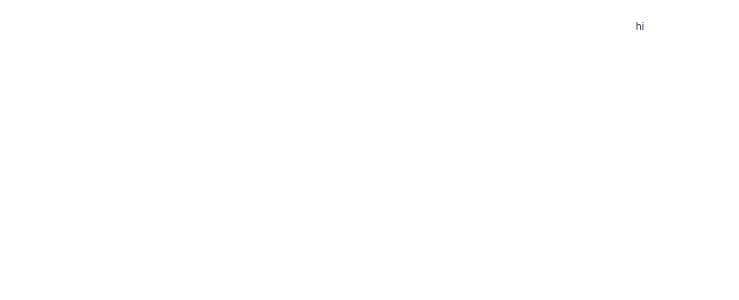
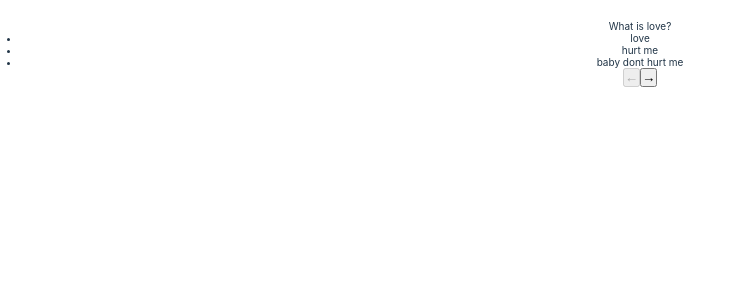
Before and after one commit to Cyfroni/Quiz-app, a React (Vite) app: page / in a window 1280 px wide. Shown: the top 300 px of the page, without its empty margins (0-739 px from the left). Built offline with nearby package versions, Linux system fonts and the light colour scheme.

Commit message:
firebase added

```diff
--- a/package.json
+++ b/package.json
@@ -9,6 +9,7 @@
     "preview": "vite preview"
   },
   "dependencies": {
+    "firebase": "^9.10.0",
     "react": "^18.2.0",
     "react-dom": "^18.2.0"
   },
--- a/src/App.jsx
+++ b/src/App.jsx
@@ -1,7 +1,49 @@
 import "./App.css";
 
+// import { getDatabase, set, ref, get, child } from "firebase/database";
+import { useState } from "react";
+
+const QUESTIONS = [
+  {
+    question: "What is love?",
+    answers: ["love", "hurt me", "baby dont hurt me"],
+    correct: [2],
+  },
+  {
+    question: "Is dollar expensive?",
+    answers: ["yes", "no", "very"],
+    correct: [0, 2],
+  },
+];
+
 function App() {
-  return <div className="App">hi</div>;
+  const [question, setQuestion] = useState(0);
+  const q = QUESTIONS[question];
+
+  return (
+    <div className="App">
+      <article>
+        <p>{q.question}</p>
+        <ul>
+          {q.answers.map((a) => (
+            <li key={a}>{a}</li>
+          ))}
+        </ul>
+      </article>
+      <button
+        onClick={() => setQuestion((q) => q - 1)}
+        disabled={question <= 0}
+      >
+        &larr;
+      </button>
+      <button
+        onClick={() => setQuestion((q) => q + 1)}
+        disabled={question >= QUESTIONS.length - 1}
+      >
+        &rarr;
+      </button>
+    </div>
+  );
 }
 
 export default App;
--- a/src/main.jsx
+++ b/src/main.jsx
@@ -1,10 +1,17 @@
-import React from 'react'
-import ReactDOM from 'react-dom/client'
-import App from './App'
-import './index.css'
+import React from "react";
+import ReactDOM from "react-dom/client";
+import App from "./App";
+import { initializeApp } from "firebase/app";
+import "./index.css";
 
-ReactDOM.createRoot(document.getElementById('root')).render(
+const firebaseConfig = {
+  databaseURL: "abc",
+};
+
+initializeApp(firebaseConfig);
+
+ReactDOM.createRoot(document.getElementById("root")).render(
   <React.StrictMode>
     <App />
   </React.StrictMode>
-)
+);
```
Also changed, not shown: 1 other file (tests, documents, lock files or other folders).
